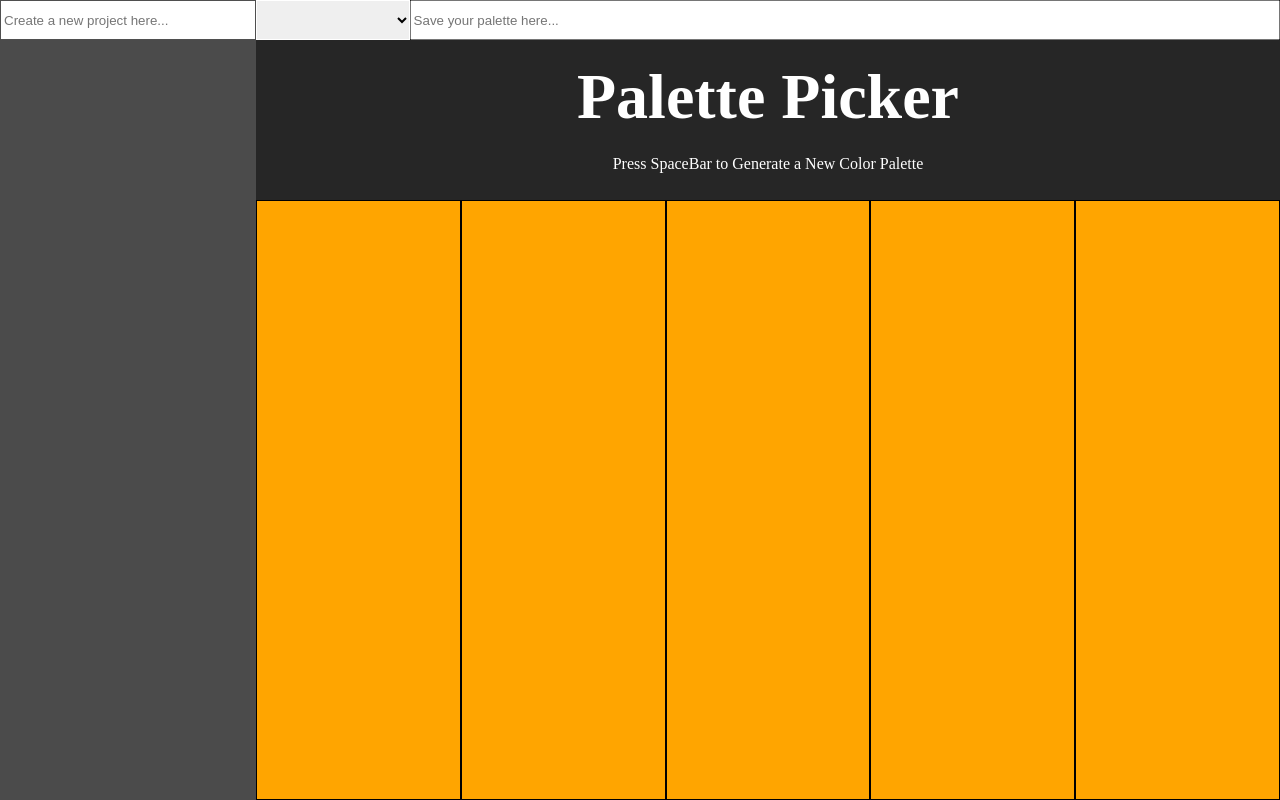
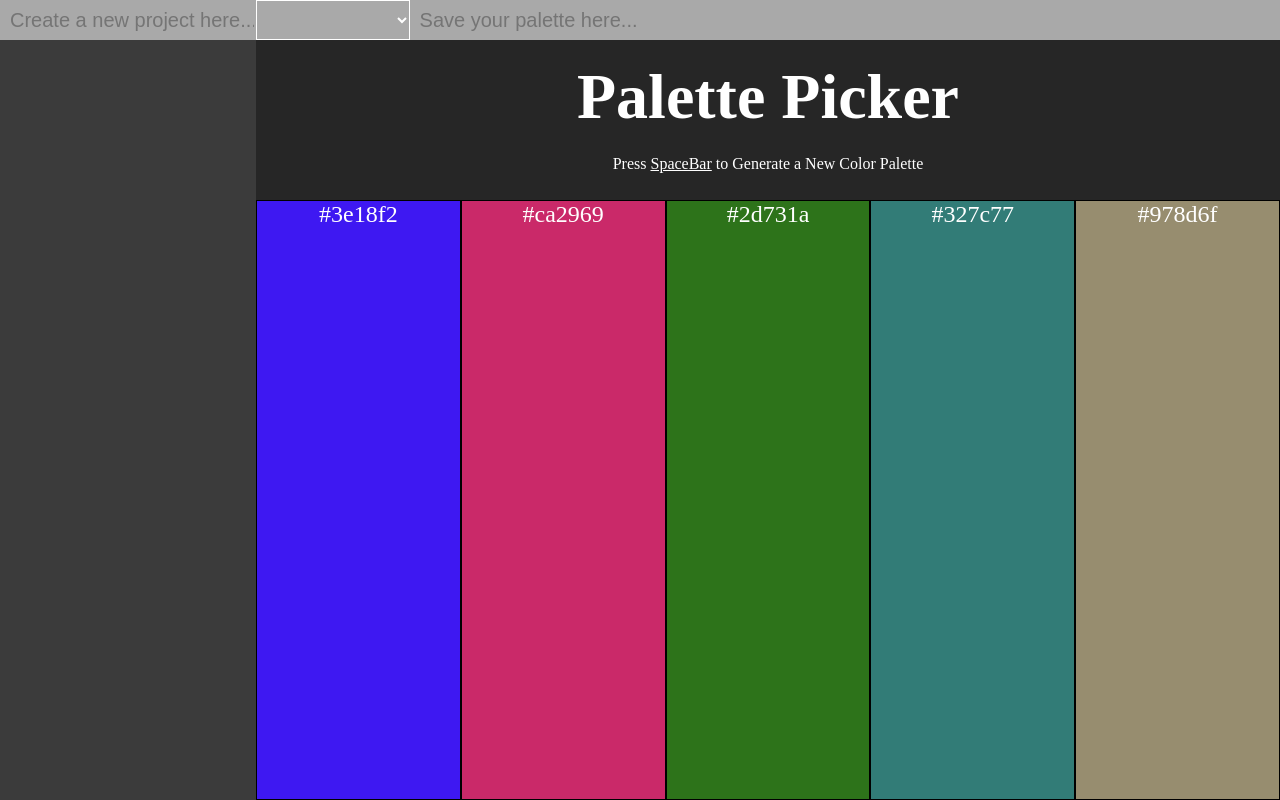
Before and after one commit to Kalikoze/Palette-Picker, a plain HTML site: page public/index.html in a window 1280 px wide. Drawn offline with nearby package versions, Linux system fonts and the light colour scheme.

Commit message:
Radomize colors functionality is finished

```diff
--- a/public/css/styles.css
+++ b/public/css/styles.css
@@ -12,10 +12,15 @@ body {
 }
 
 aside {
-  background-color: #4B4B4B;
+  background-color: #3B3B3B;
   display: flex;
   height: 100vh;
+  overflow-y: auto;
   width: 20%;
+}
+
+aside::-webkit-scrollbar {
+  display: none;
 }
 
 main {
@@ -33,8 +38,16 @@ header {
   width: 100%;
 }
 
+select, #create-project, #save-palette {
+  background-color: #A9A9A9;
+  border: none;
+  color: white;
+  font-size: 20px;
+  height: 40px;
+  padding-left: 10px;
+}
+
 select {
-  height: 40px;
   width: 15%;
   border: 0;
   outline: 1px solid white;
@@ -42,12 +55,10 @@ select {
 }
 
 #create-project {
-  height: 40px;
   width: 100%;
 }
 
 #save-palette {
-  height: 40px;
   width: 85%;
 }
 
@@ -67,9 +78,16 @@ h1 {
   width: 100%;
 }
 
+span {
+  text-decoration: underline;
+}
+
 section {
-  background-color: orange;
   border: 1px solid black;
+  color: white;
+  display: flex;
+  font-size: 24px;
+  justify-content: center;
   height: 75%;
   width: 20%;
 }
--- a/public/index.html
+++ b/public/index.html
@@ -15,23 +15,22 @@
         </select>
         <input id='save-palette' type="text" placeholder="Save your palette here...">
         <h1>Palette Picker</h1>
-        <p class='instructions'>Press SpaceBar to Generate a New Color Palette</p>
+        <p class='instructions'>Press <span>SpaceBar</span> to Generate a New Color Palette</p>
       </header>
-      <section>
-        <p class='hex-value'></p>
+      <section class='colors'>
+        <p class='hex-value'>#</p>
       </section>
-        <p class='hex-value'></p>
-      <section>
-        <p class='hex-value'></p>
+      <section class='colors'>
+        <p class='hex-value'>#</p>
       </section>
-      <section>
-        <p class='hex-value'></p>
+      <section class='colors'>
+        <p class='hex-value'>#</p>
       </section>
-      <section>
-        <p class='hex-value'></p>
+      <section class='colors'>
+        <p class='hex-value'>#</p>
       </section>
-      <section>
-        <p class='hex-value'></p>
+      <section class='colors'>
+        <p class='hex-value'>#</p>
       </section>
     </main>
     <script src="https://ajax.googleapis.com/ajax/libs/jquery/3.2.1/jquery.min.js"></script>
--- a/public/js/scripts.js
+++ b/public/js/scripts.js
@@ -0,0 +1,13 @@
+const ranColors = (e) => {
+  $('.colors').each((i, color) => {
+    const randomColor = "#000000".replace(/0/g,() => {
+      return (~~(Math.random()*16)).toString(16)
+    });
+    $(color).css('backgroundColor', randomColor)
+    $(color).text(randomColor)
+  })
+}
+
+$(document).ready(ranColors);
+
+$('body').keydown(e => e.keyCode === 32 ? ranColors() : null)
```
